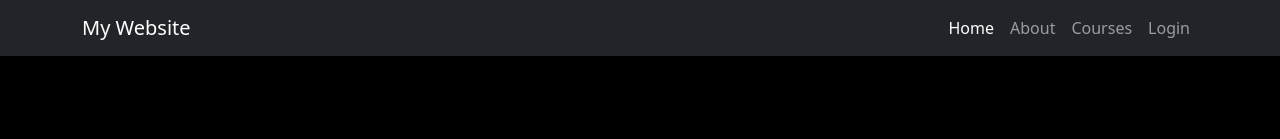
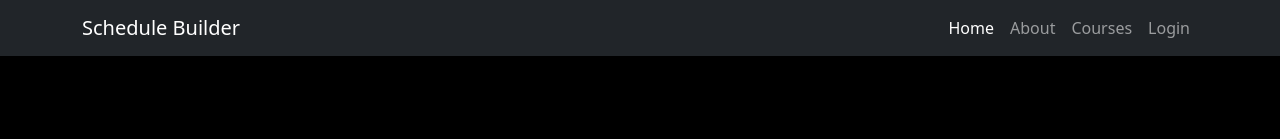
Before and after one commit to tstevens18/SDEV-Project-Group-3, a React (Vite) app: page / in a window 1280 px wide. Shown: the top 139 px of the page. Built offline with nearby package versions, Linux system fonts and the light colour scheme.

Commit message:
changed navbar website to Schedule Builder

```diff
--- a/src/components/Navbar.jsx
+++ b/src/components/Navbar.jsx
@@ -6,7 +6,7 @@
     return (
         <nav className="navbar navbar-expand-lg navbar-dark bg-dark sticky-top">
             <div className="container">
-                <NavLink className="navbar-brand" to="/">My Website</NavLink>
+                <NavLink className="navbar-brand" to="/">Schedule Builder</NavLink>
                 <button className="navbar-toggler" type="button" data-bs-toggle="collapse" data-bs-target="#navbarNav">
                     <span className="navbar-toggler-icon"></span>
                 </button>
```
